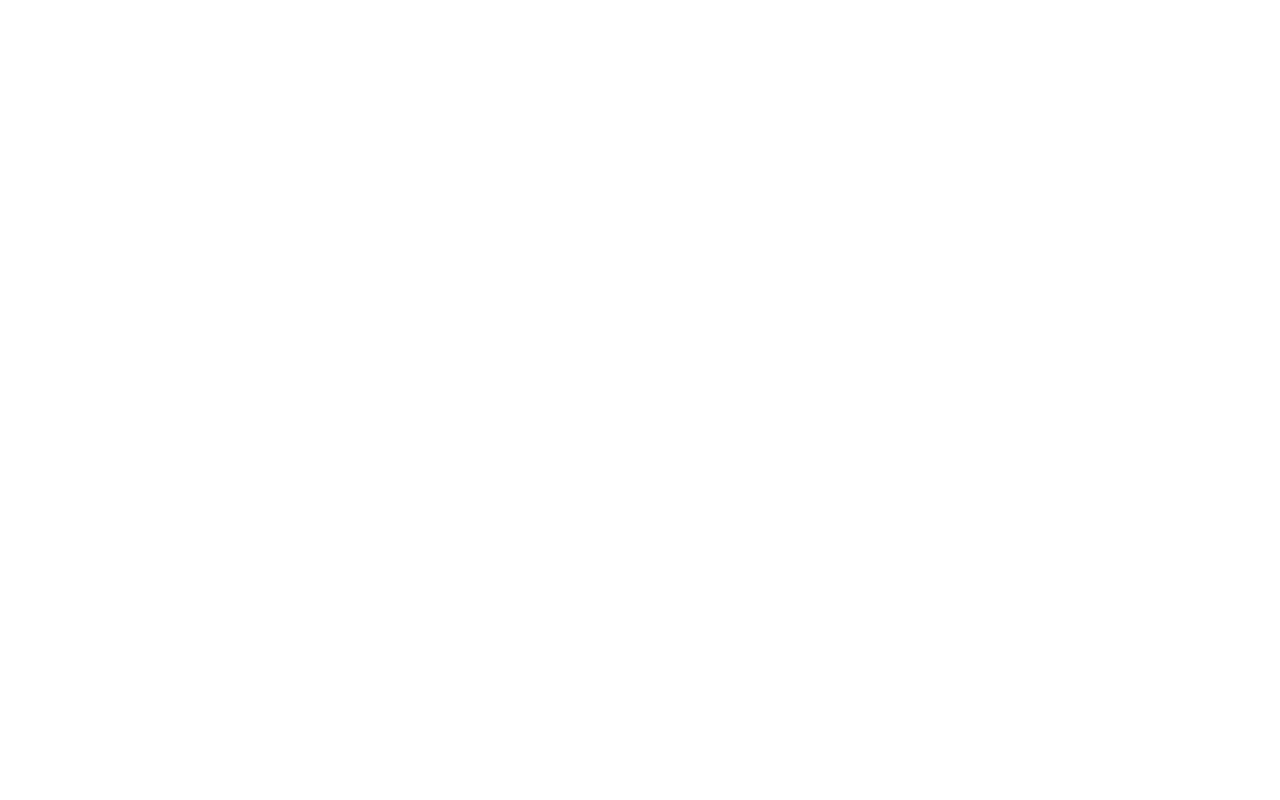
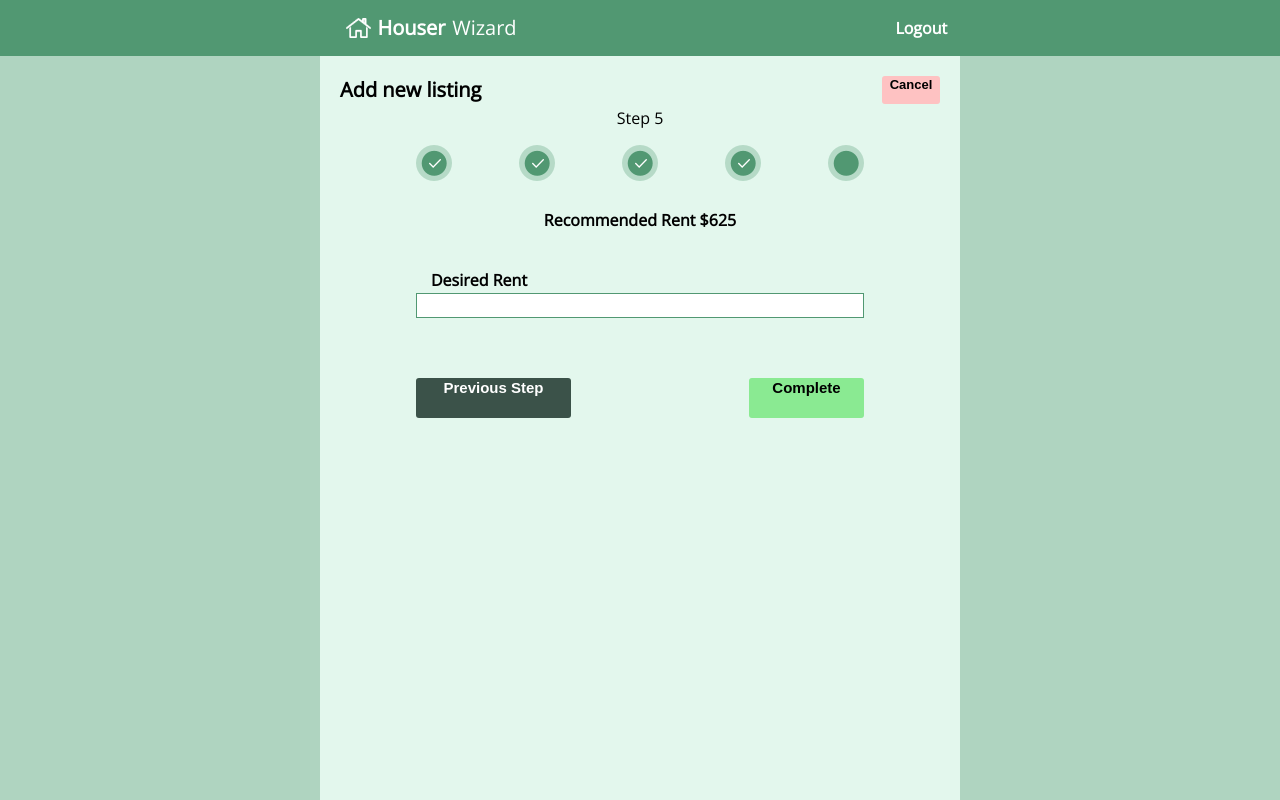
Before and after one commit to DriscollRichie/houser, a React app: page /#/wizard/v5 in a window 1280 px wide. Built offline with nearby package versions, Linux system fonts and the light colour scheme.

Commit message:
Finished styles for Wizard views

```diff
--- a/src/Components/WizardViews/V3.js
+++ b/src/Components/WizardViews/V3.js
@@ -47,20 +47,22 @@ export default class V2 extends Component {
             </div>
             <div id='wizard-forum'>
               <div id='wizard-image-preview'>
-                <p style={{color: 'grey'}}>Preview</p>
+                <p style={{ color: 'grey' }}>Preview</p>
               </div>
               <h3 style={{ marginBottom: '5px', marginLeft: '15px' }}>Image URL</h3>
-              <input className='wizard-forum-input' style={{ marginBottom: '25px', height: '25px' }} />
+              <input className='wizard-forum-input' style={{ height: '25px' }} />
             </div>
             <div id='wizard-step-buttons'>
               <Link to='/wizard/v2'>
                 <button className='wizard-step-button' style={{ width: '155px' }}>Previous Step</button>
               </Link>
-              <button className='wizard-step-button'>Next Step</button>
+              <Link to='/wizard/v4'>
+                <button className='wizard-step-button'>Next Step</button>
+              </Link>
             </div>
           </div>
-        </section>
-      </div>
+        </section >
+      </div >
     )
   }
 }
--- a/src/Components/WizardViews/V4.js
+++ b/src/Components/WizardViews/V4.js
@@ -49,13 +49,15 @@ export default class V2 extends Component {
               <h3 style={{ marginBottom: '5px', marginLeft: '15px' }}>Loan Amount</h3>
               <input className='wizard-forum-input' style={{ marginBottom: '25px', height: '25px' }} />
               <h3 style={{ marginBottom: '5px', marginLeft: '15px' }}>Monthly Mortgage</h3>
-              <input className='wizard-forum-input' style={{ marginBottom: '25px', height: '25px' }} />
+              <input className='wizard-forum-input' style={{height: '25px' }} />
             </div>
             <div id='wizard-step-buttons'>
-              <Link to='/wizard/v2'>
+              <Link to='/wizard/v3'>
                 <button className='wizard-step-button' style={{ width: '155px' }}>Previous Step</button>
               </Link>
+              <Link to='/wizard/v5'>
               <button className='wizard-step-button'>Next Step</button>
+              </Link>
             </div>
           </div>
         </section>
--- a/src/Components/WizardViews/V5.js
+++ b/src/Components/WizardViews/V5.js
@@ -0,0 +1,69 @@
+import React, { Component } from 'react'
+import logo from '../../assets/house_logo.png'
+import axios from 'axios'
+import './Wizard.css'
+import step_active from '../../assets/step_active.png'
+import step_inactive from '../../assets/step_inactive.png'
+import step_complete from '../../assets/step_completed.png'
+import { Link } from 'react-router-dom'
+
+export default class V2 extends Component {
+
+  logoutUser = async () => {
+    try {
+      await axios.post('/api/auth/logout')
+      this.props.history.push('/')
+    } catch (err) {
+      console.error('logoutUser function failed in Dashboard.js:', err)
+    }
+  }
+
+  render() {
+    return (
+      <div id='wizard-page'>
+        <nav id='wizard-nav'>
+          <section id='wizard-title'>
+            <img src={logo} width='25px' alt='' />
+            <h1 className='wizard-nav-text'>Houser</h1>
+            <p className='wizard-nav-text'>Wizard</p>
+          </section>
+          <p onClick={() => this.logoutUser()} style={{ cursor: 'pointer' }}>Logout</p>
+        </nav>
+        <section id='wizard-mid'>
+          <div id='wizard-mid-1'>
+            <h2 style={{ fontSize: '20px' }}>Add new listing</h2>
+            <Link to='/dashboard'>
+              <button id='cancel-button'>Cancel</button>
+            </Link>
+          </div>
+          <div id='wizard-mid-2'>
+            <p style={{ marginBottom: '25px' }}>Step 5</p>
+            <div id='wizard-steps' style={{ marginBottom: '25px' }}>
+              <img src={step_complete} alt='' />
+              <img src={step_complete} alt='' />
+              <img src={step_complete} alt='' />
+              <img src={step_complete} alt='' />
+              <img src={step_active} alt='' />
+            </div>
+            <div id='wizard-forum'>
+              <div id='wizard-recommended-rent'>
+                {/* result of the monthly mortage + 25% */}
+                <p style={{ fontWeight: '900' }}>Recommended Rent $625</p>
+              </div>
+              <h3 style={{ marginBottom: '5px', marginLeft: '15px' }}>Desired Rent</h3>
+              <input className='wizard-forum-input' style={{ height: '25px' }} />
+            </div>
+            <div id='wizard-step-buttons'>
+              <Link to='/wizard/v4'>
+                <button className='wizard-step-button' style={{ width: '155px' }}>Previous Step</button>
+              </Link>
+              <Link to='/dashboard'>
+                <button id='wizard-complete-button'>Complete</button>
+              </Link>
+            </div>
+          </div>
+        </section >
+      </div >
+    )
+  }
+}
--- a/src/Components/WizardViews/Wizard.css
+++ b/src/Components/WizardViews/Wizard.css
@@ -131,3 +131,24 @@
   align-items: center;
   margin-bottom: 25px;
 }
+
+#wizard-recommended-rent {
+  display: flex;
+  justify-content: center;
+  margin-bottom: 50px;
+}
+
+#wizard-complete-button {
+  background-color: #8aea92;
+  font-weight: 800;
+  border: none;
+  width: 115px;
+  height: 40px;
+  display: -ms-flexbox;
+  display: flex;
+  justify-content: center;
+  border-radius: 3px;
+  font-size: 15px;
+  color: black;
+  cursor: pointer;
+}
--- a/src/routes.js
+++ b/src/routes.js
@@ -1,19 +1,21 @@
 import React from 'react'
-import {Switch, Route} from 'react-router-dom'
+import { Switch, Route } from 'react-router-dom'
 import Auth from './Components/Auth/Auth'
 import Dashboard from './Components/Dashboard/Dashboard';
 import V1 from './Components/WizardViews/V1'
 import V2 from './Components/WizardViews/V2'
 import V3 from './Components/WizardViews/V3'
 import V4 from './Components/WizardViews/V4'
+import V5 from './Components/WizardViews/V5'
 
-export default(
+export default (
   <Switch>
-    <Route exact path='/' component={Auth}/>
-    <Route path ='/dashboard' component={Dashboard}/>
-    <Route path='/wizard/v1' component={V1}/>
-    <Route path='/wizard/v2' component={V2}/>
-    <Route path='/wizard/v3' component={V3}/>
-    <Route path='/wizard/v4' component={V4}/>
+    <Route exact path='/' component={Auth} />
+    <Route path='/dashboard' component={Dashboard} />
+    <Route path='/wizard/v1' component={V1} />
+    <Route path='/wizard/v2' component={V2} />
+    <Route path='/wizard/v3' component={V3} />
+    <Route path='/wizard/v4' component={V4} />
+    <Route path='/wizard/v5' component={V5} />
   </Switch>
 )
```
